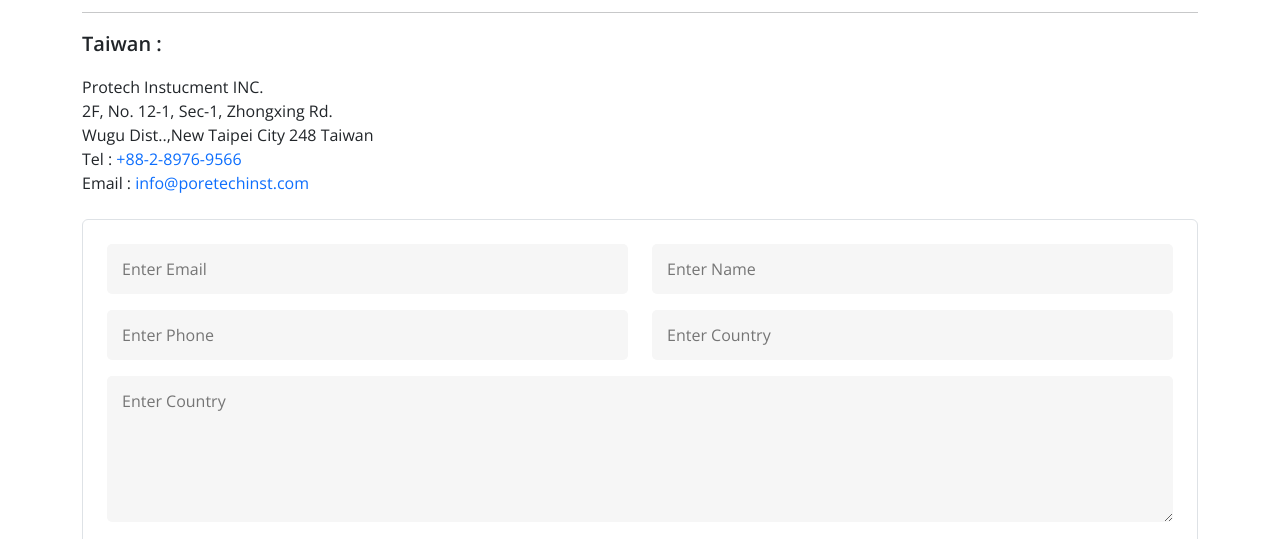
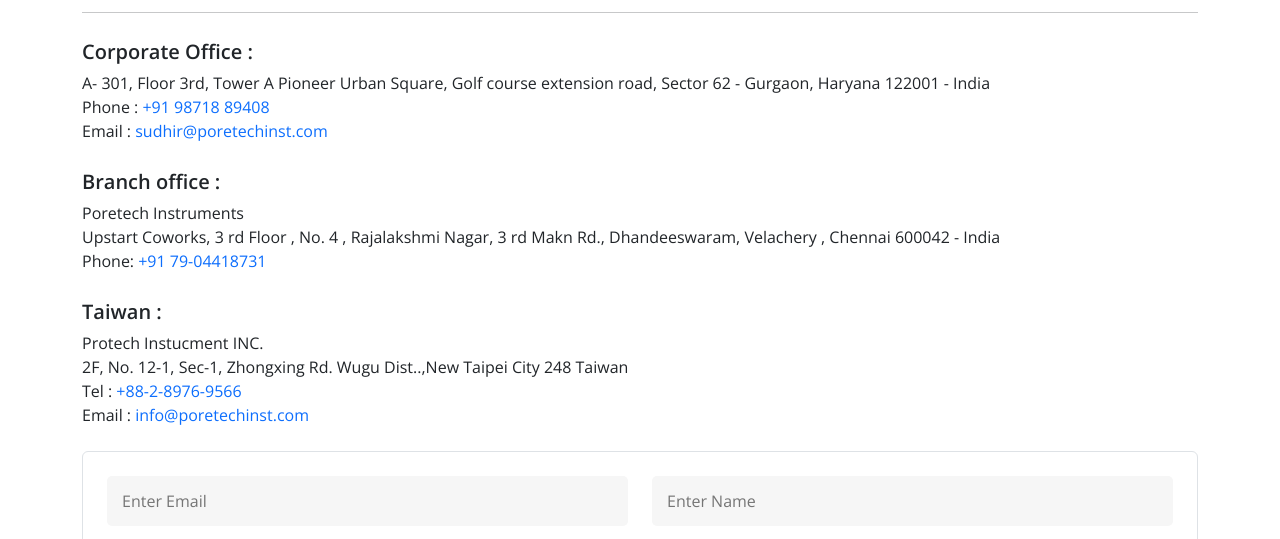
Before and after one commit to BDX-Bisht/Tect-Web, a plain HTML site: page contact.html in a window 1280 px wide. Shown: the part 225-764 px from the top of the page. Drawn offline with nearby package versions, Linux system fonts and the light colour scheme.

Commit message:
'changes'

```diff
--- a/contact.html
+++ b/contact.html
@@ -90,9 +90,24 @@
             Contact Us :
         </h1><hr>
         <div>
-            <p class="fw-semibold fs-5" >Taiwan :</p>
+            <p class="fw-semibold fs-5 mb-1 mt-4" >Corporate Office :</p>
             <p class="fw-normal">
-                Protech Instucment INC. <br> 2F, No. 12-1, Sec-1, Zhongxing Rd. <br>
+                A- 301, Floor 3rd, Tower A Pioneer Urban Square, Golf course extension road, Sector 62 - Gurgaon, Haryana 122001 - India <br>
+                Phone : <a class="text-primary" href="tel:+91 98718 89408">+91 98718 89408</a> <br>
+                Email : <a class="text-primary" href="mailto:sudhir@poretechinst.com">sudhir@poretechinst.com</a>
+            </p>
+        </div>
+        <div>
+            <p class="fw-semibold fs-5 mb-1 mt-4" >Branch office :</p>
+            <p class="fw-normal">
+                Poretech Instruments <br> Upstart Coworks, 3 rd Floor , No. 4 , Rajalakshmi Nagar, 3 rd Makn Rd., Dhandeeswaram, Velachery , Chennai 600042 - India <br>
+                Phone: <a class="text-primary" href="tel:+917904418731">+91 79-04418731</a>
+            </p>
+        </div>
+        <div>
+            <p class="fw-semibold fs-5 mb-1 mt-4" >Taiwan :</p>
+            <p class="fw-normal">
+                Protech Instucment INC. <br> 2F, No. 12-1, Sec-1, Zhongxing Rd.
                 Wugu Dist..,New Taipei City 248 Taiwan <br> Tel : <a class="text-primary" href="tel:+88-2-8976-9566" >+88-2-8976-9566</a><br> Email : <a href="mailto:info@poretechinst.com" class="text-primary">info@poretechinst.com</a>
             </p>
         </div>
@@ -112,7 +127,7 @@
                         <input type="text" placeholder="Enter Country">
                     </div>
                     <div class="col-12 mb-3 bwregbwe">
-                        <textarea type="text" placeholder="Enter Country" rows="5"></textarea>
+                        <textarea type="text" placeholder="Enter Your Query" rows="5"></textarea>
                     </div>
                     <div class="d-flex justify-content-end bwregbwe">
                         <button type="submit" class="btn bg-danger bg-custom">Submit</button>
```
